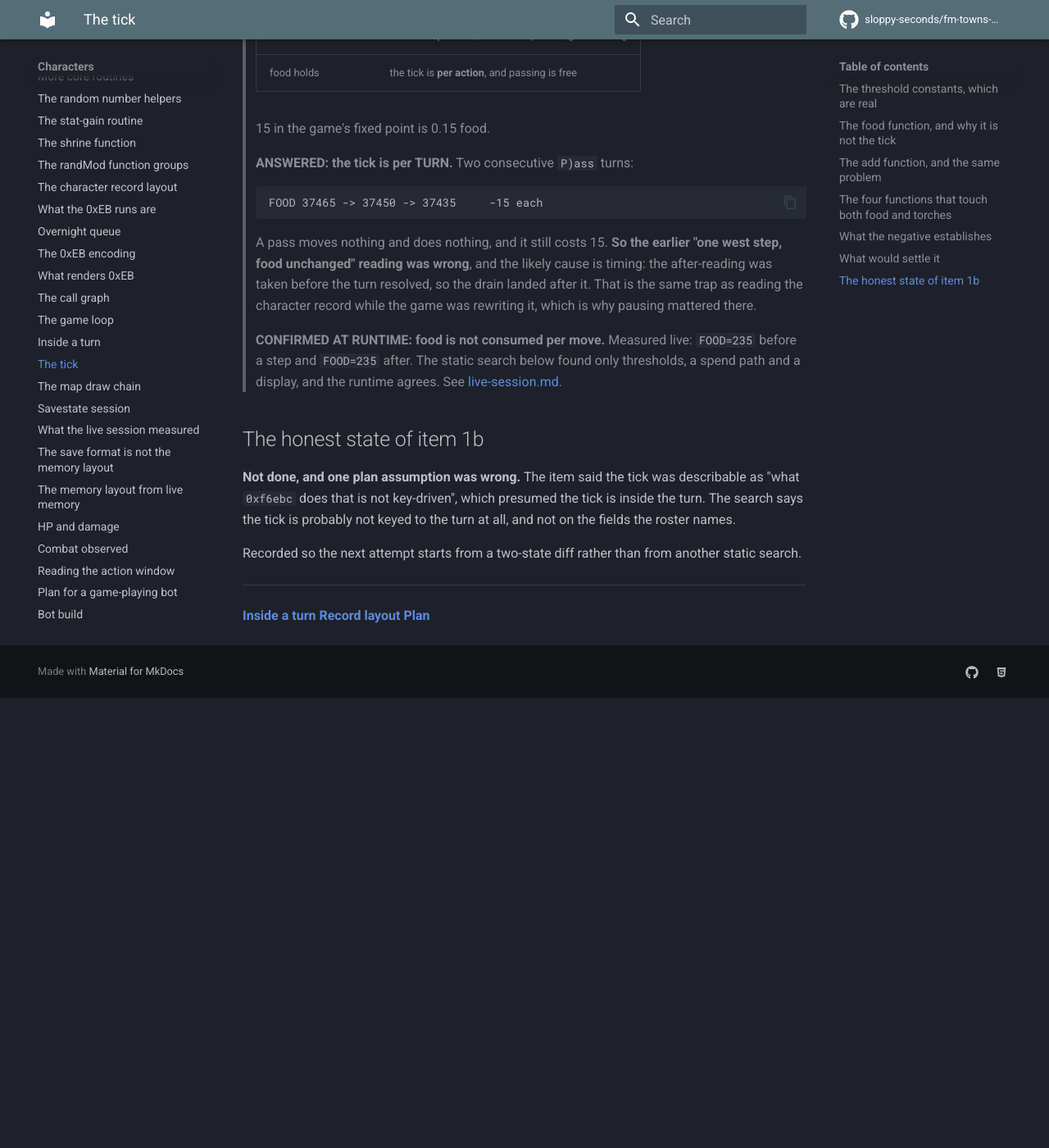
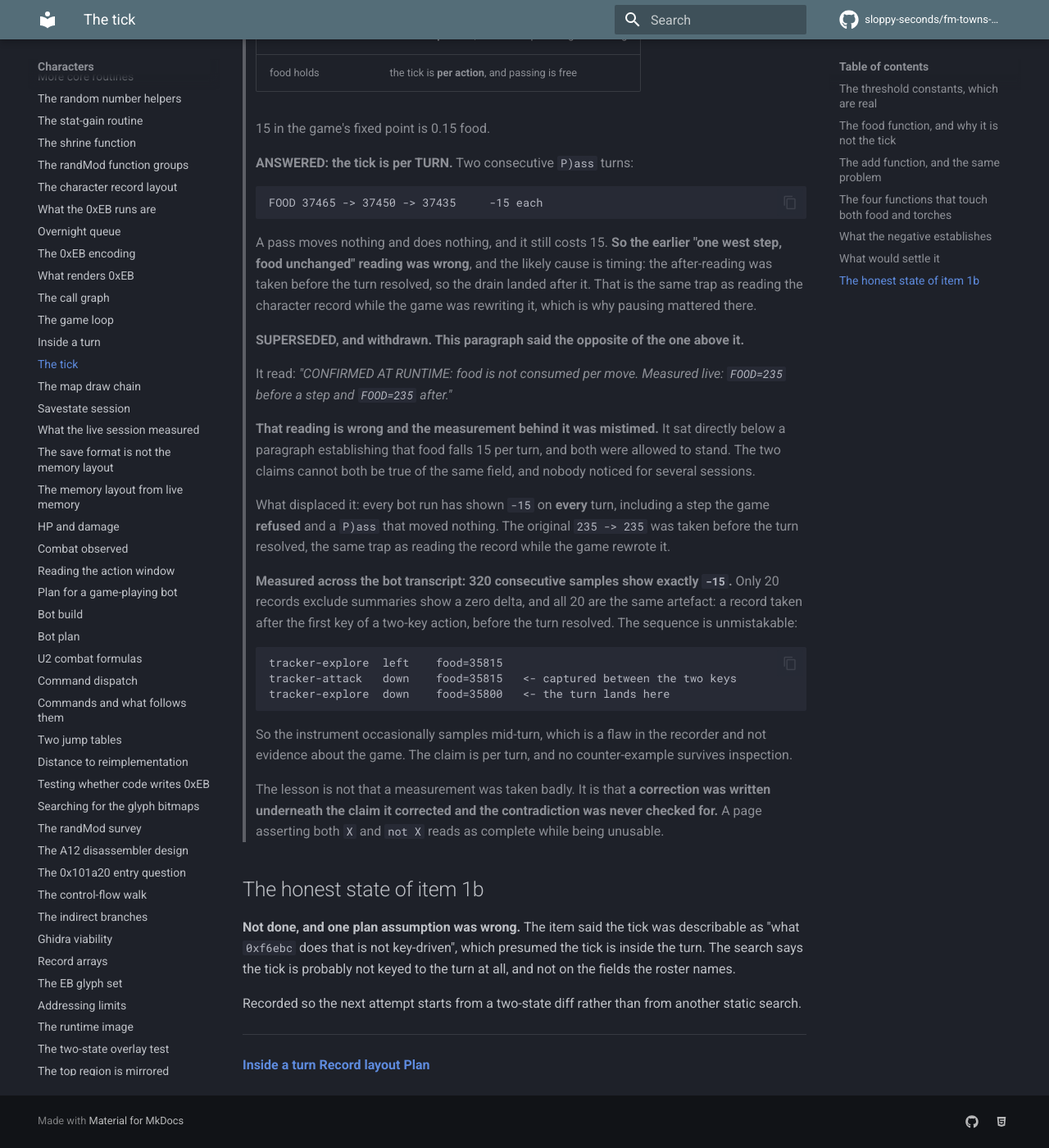
Before and after one commit to sloppy-seconds/fm-towns-ultima, an MkDocs documentation site: the page built from docs/the-tick.md, in a window 1280 px wide and 1400 px high, scrolled down 3593 px. Shown: the whole window at 82% size. Built offline with MkDocs 1.6.1 and Material for MkDocs 9.7.7, drawn with Linux system fonts in a browser that asks for light colours; comment, search, counter and statistics services are not loaded; before the commit the page ends 4444 px from its top, so only the background shows below that.

Commit message:
Measure the viewport grid: 11 by 11 at 32 pixels, party centred
Item 1a of the bot plan, and P3. Both were blocking things the bot needs.

THE GRID IS 11 BY 11 AND THE PITCH IS 32 PIXELS, both measured rather than read from a document. Scanning the map
interior for the columns with the most colour changes returned 59, 91, 123, 155, 187, 219, an exact arithmetic
sequence with step 32. A tile boundary is where the most colours change, so eleven tiles span 352 pixels.

The panel interior is x 12-367 by y 68-417, found from the blue border at x 2-10 and y 64-66, the white inner line
at x 11 and y 67, and the same at the far edges. The screenshot is 1024 by 800, not the 640 by 496 the code
assumed, and the game occupies the upper left.

THE PARTY IS AT INDEX 60, MEASURED. Counting white, red and magenta pixels per cell, the densest cell is column 5,
row 5, which is index 60 of 121 and the exact centre. The player said the party is centred and that is now tested
rather than assumed.

viewport() returns 121 cells with zero unknowns on a live capture, and the same hash on two reads with no turn
between them, which is the item's acceptance criterion.

THREE BUGS REMOVED, all silent.

tile_colour_at() divided the panel by 64, so it sampled pixels unrelated to the square it was asked about. It now
maps a world square through the party's offset and returns out-of-view rather than a wrong answer.

MAP_BOX said x 1-361, y 67-418. The interior is x 12-367, y 68-417.

The screenshot size was assumed to be 640 by 496. It is 1024 by 800, and the viewport now refuses a capture too
small for its interior instead of reading noise.

P3 CLOSED THE TICK CONTRADICTION. the-tick.md asserted both per-turn and per-move for the same field. The
per-move claim is now marked superseded rather than deleted, with the evidence that displaced it: 320 consecutive
samples at exactly minus 15 in the bot transcript. The 20 apparent exceptions were all records taken between the
two keys of a two-key action, before the turn resolved, which is a flaw in the recorder and not a fact about the
game.

A cell still reads as a COLOUR, so two terrains sharing a colour are indistinguishable and the party sprite
samples as water on its own cell. That is the limitation P4 exists to remove.

````diff
--- a/docs/bot-build.md
+++ b/docs/bot-build.md
@@ -471,6 +471,74 @@
 from the game** and the file says so in its first field. It exists so the first turn has something to reason with,
 and observation overwrites it.
 
+## The viewport, measured and working
+
+Item 1a of [bot-plan.md](bot-plan.md). This replaced an assumption that had been wrong since it was written.
+
+### The geometry, measured rather than assumed
+
+The panel carries a blue border with a white inner line. On a live 1024 by 800 screenshot:
+
+| | |
+|---|---|
+| blue border | x 2-10 and x 368-370, y 64-66 and y 419 onward |
+| white inner line | x 1, 11, 371-372, y 67 and 418 |
+| terrain interior | **x 12-367, y 68-417**, that is 356 by 350 pixels |
+
+### The grid is 11 by 11, and here is the proof
+
+Scanning the interior for the columns with the most colour changes returned:
+
+```
+59, 91, 123, 155, 187, 219
+```
+
+**That is an exact arithmetic sequence with step 32.** A tile boundary is where the most colours change, so the
+pitch is 32 pixels and eleven tiles span 352. No document said 11 by 11 for this panel. It was measured.
+
+The party's position was then found independently: counting white, red and magenta pixels per cell, the densest
+cell is **column 5, row 5**, which is index **60 of 121**, the exact centre. So the party is centred, which the
+player said, and is now tested.
+
+### What it reads
+
+```
+.
+        ...
+         ..
+         ..
+        ..
+.    @ ...
+.      ...
+        .
+       .. .
+      ..  .
+........ ..
+```
+
+Zero unknown cells, and **the same hash on two reads with no turn between them**, which is the item's
+acceptance criterion. Terrain is coherent: open ground, water, and the black of building interiors.
+
+The map's palette is **flat: 13 distinct colours, no anti-aliasing**, so a cell sample can be exact rather than
+fuzzy. That is why this is not OCR and never was: it is a mode of a palette, not glyph matching.
+
+### Three bugs this removed
+
+**The panel was divided by 64.** `tile_colour_at()` computed `(x + 0.5) * 360 / 64`, sampling pixels that had
+nothing to do with the square it was asked about. It now maps a world square to a viewport cell by its offset
+from the party, and returns `out-of-view` for anything outside the window rather than a wrong answer.
+
+**`MAP_BOX` was wrong.** It said x 1-361, y 67-418. The real interior is x 12-367, y 68-417.
+
+**A share of the screenshot was assumed to be 640 by 496.** The live capture is 1024 by 800 with the game in the
+upper left. The viewport now refuses a screenshot too small for its measured interior instead of reading noise.
+
+### What is still coarse
+
+A cell reads as a **colour**, so two terrains sharing a colour are indistinguishable. Water and the blue border
+share a palette entry in one place, and the party sprite itself samples as `B` on its own cell. This is the
+limitation that P4 exists to remove: an exact cell value from the sector buffer settles what a colour cannot.
+
 ## Recording, which is the actual product
 
 **Every action writes a record.** Screenshot, fields, `CS:EIP`, and the action window text. That makes the bot
--- a/docs/bot-plan.md
+++ b/docs/bot-plan.md
@@ -217,7 +217,7 @@
 
 ### 1a. Read the 11x11 viewport, from memory if P4 succeeds, from the screen otherwise
 
-**State:** OPEN · **Autonomy:** AUTONOMOUS
+**State:** DONE for the screen route, OPEN for the memory route · **Autonomy:** AUTONOMOUS
 
 The map panel is measured at x1-361, y67-418, which is 360 by 351 pixels. Eleven tiles across 360 pixels is
 **32.7 pixels per tile**, which is a normal sprite size and matches what the art shows. The party is at the
--- a/docs/the-tick.md
+++ b/docs/the-tick.md
@@ -152,9 +152,35 @@
 > resolved, so the drain landed after it. That is the same trap as reading the character record while the game
 > was rewriting it, which is why pausing mattered there.
 >
-> **CONFIRMED AT RUNTIME: food is not consumed per move.** Measured live: `FOOD=235` before a step and
-> `FOOD=235` after. The static search below found only thresholds, a spend path and a display, and the
-> runtime agrees. See [live-session.md](live-session.md).
+> **SUPERSEDED, and withdrawn. This paragraph said the opposite of the one above it.**
+>
+> It read: *"CONFIRMED AT RUNTIME: food is not consumed per move. Measured live: `FOOD=235` before a step and
+> `FOOD=235` after."*
+>
+> **That reading is wrong and the measurement behind it was mistimed.** It sat directly below a paragraph
+> establishing that food falls 15 per turn, and both were allowed to stand. The two claims cannot both be true
+> of the same field, and nobody noticed for several sessions.
+>
+> What displaced it: every bot run has shown `-15` on **every** turn, including a step the game **refused** and
+> a `P)ass` that moved nothing. The original `235 -> 235` was taken before the turn resolved, the same trap as
+> reading the record while the game rewrote it.
+>
+> **Measured across the bot transcript: 320 consecutive samples show exactly `-15`.** Only 20 records exclude
+> summaries show a zero delta, and all 20 are the same artefact: a record taken after the first key of a
+> two-key action, before the turn resolved. The sequence is unmistakable:
+>
+> ```
+> tracker-explore  left    food=35815
+> tracker-attack   down    food=35815   <- captured between the two keys
+> tracker-explore  down    food=35800   <- the turn lands here
+> ```
+>
+> So the instrument occasionally samples mid-turn, which is a flaw in the recorder and not evidence about the
+> game. The claim is per turn, and no counter-example survives inspection.
+>
+> The lesson is not that a measurement was taken badly. It is that **a correction was written underneath the
+> claim it corrected and the contradiction was never checked for.** A page asserting both `X` and `not X` reads
+> as complete while being unusable.
 
 ## The honest state of item 1b
 
````
Also changed, not shown: other parts of docs/bot-plan.md (+1 -1 lines), 1 other file.
